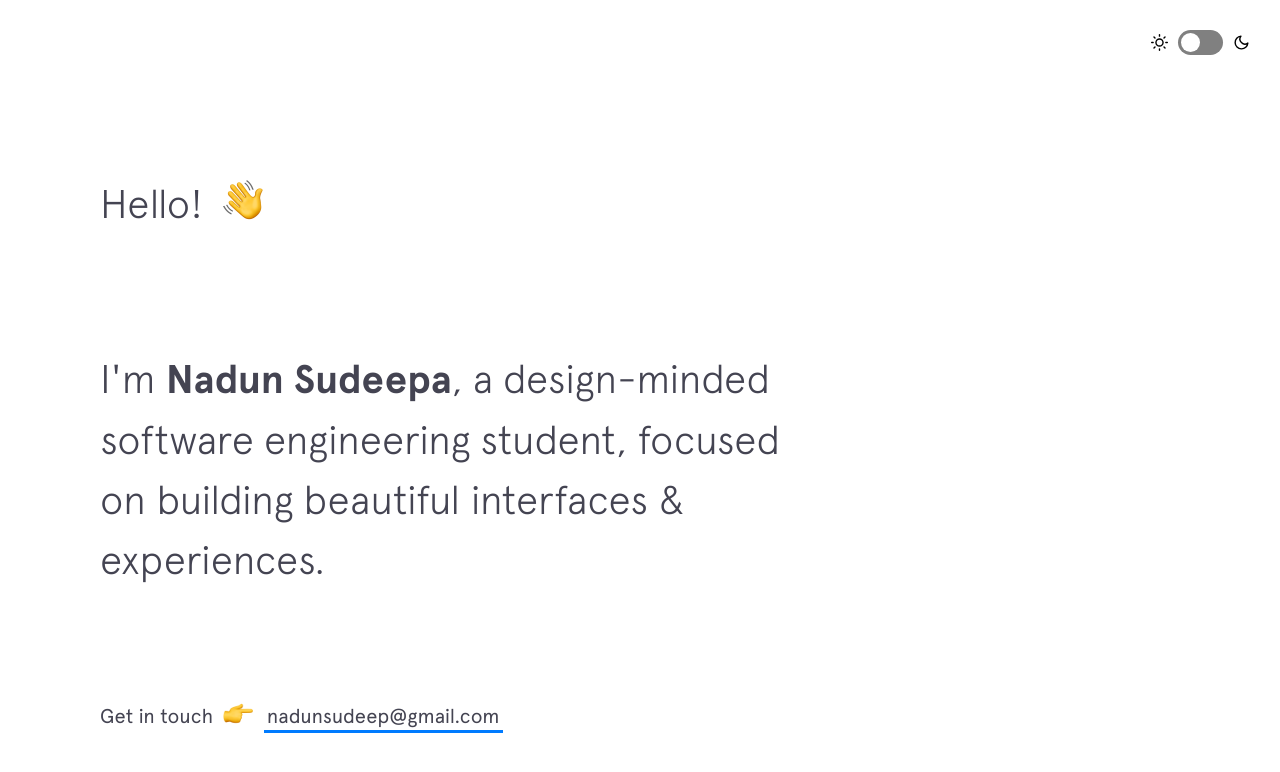
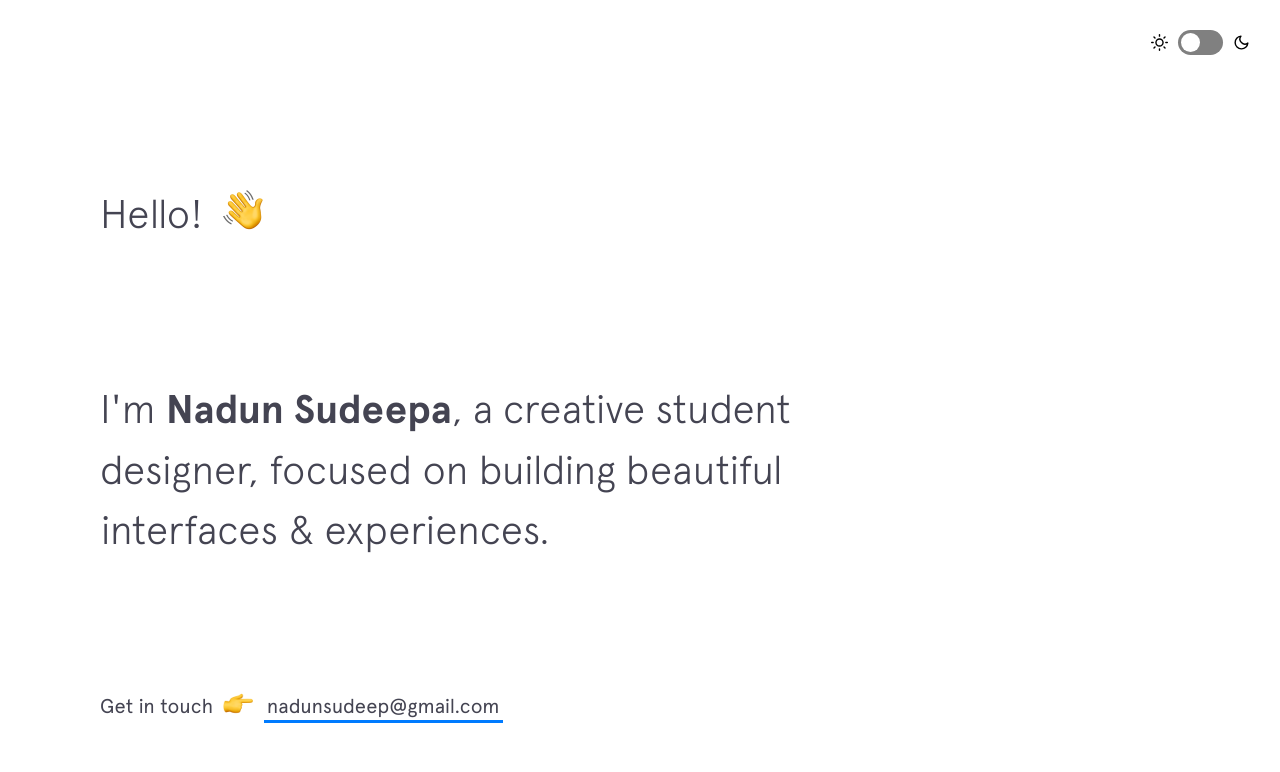
Before and after one commit to nadunsudeepa/Web-v1-Copy, a Jekyll site: the page index.html, which Jekyll copies as it is, in a window 1280 px wide and 900 px high. Shown: the top 772 px of the window. Built offline with Jekyll 4.4.1, drawn with Linux system fonts in a browser that asks for light colours; nearby versions of some CDN libraries.

Commit message:
Update index.html

```diff
--- a/index.html
+++ b/index.html
@@ -30,7 +30,7 @@
         <!-- Header Section -->
         <header class="intro">
             <h1 class="intro__hello">Hello! <span class="emoji wave-hand animated"></span></h1>
-            <h2 class="intro__tagline">I'm <span class="name">Nadun Sudeepa</span>, a design-minded software engineering student, focused on building beautiful interfaces &amp; experiences.</h2>
+            <h2 class="intro__tagline">I'm <span class="name">Nadun Sudeepa</span>, a creative student designer, focused on building beautiful interfaces &amp; experiences.</h2>
             <h3 class="intro__contact">
                 <span>Get in touch </span>
                 <span class="emoji pointer"></span>
```
